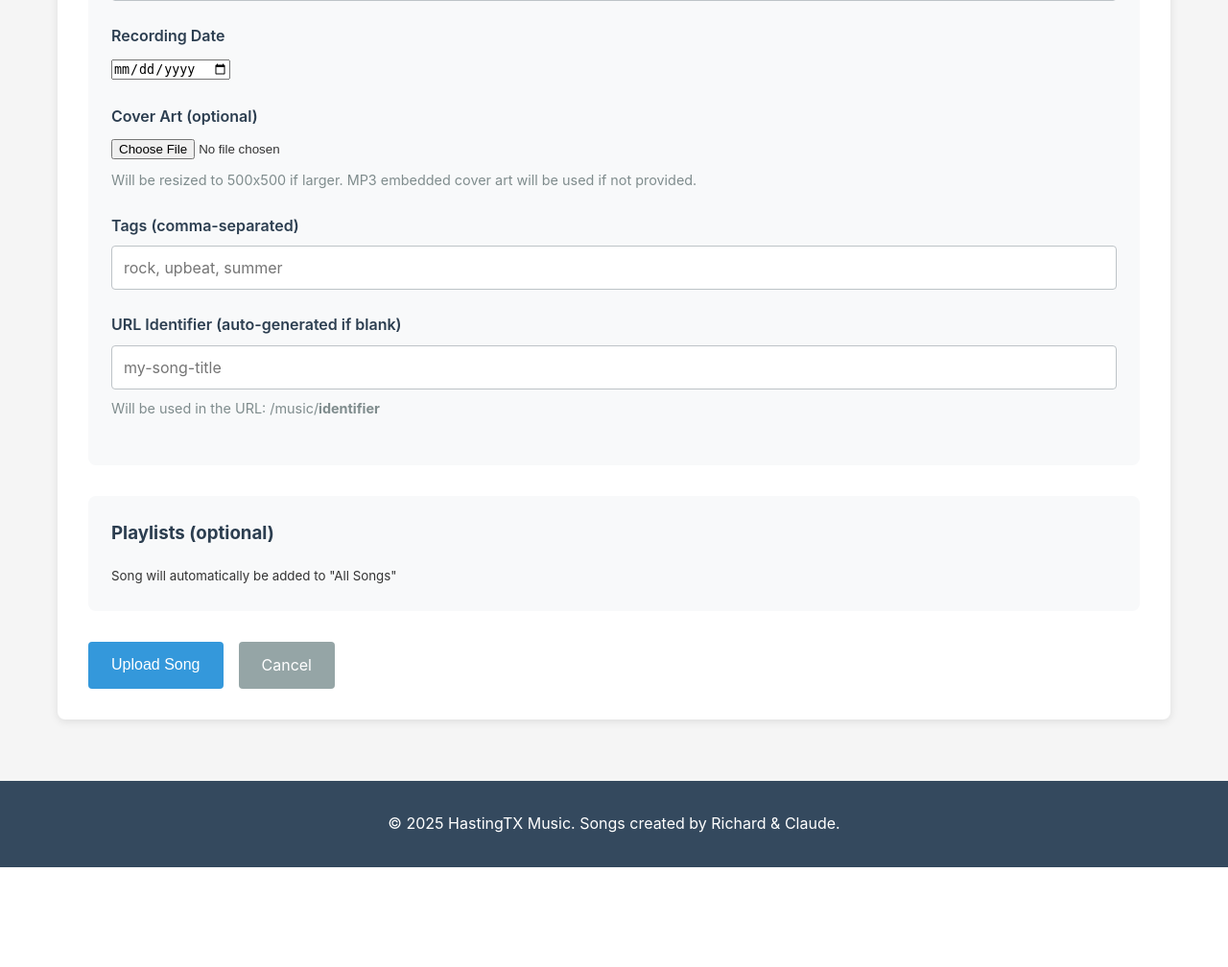
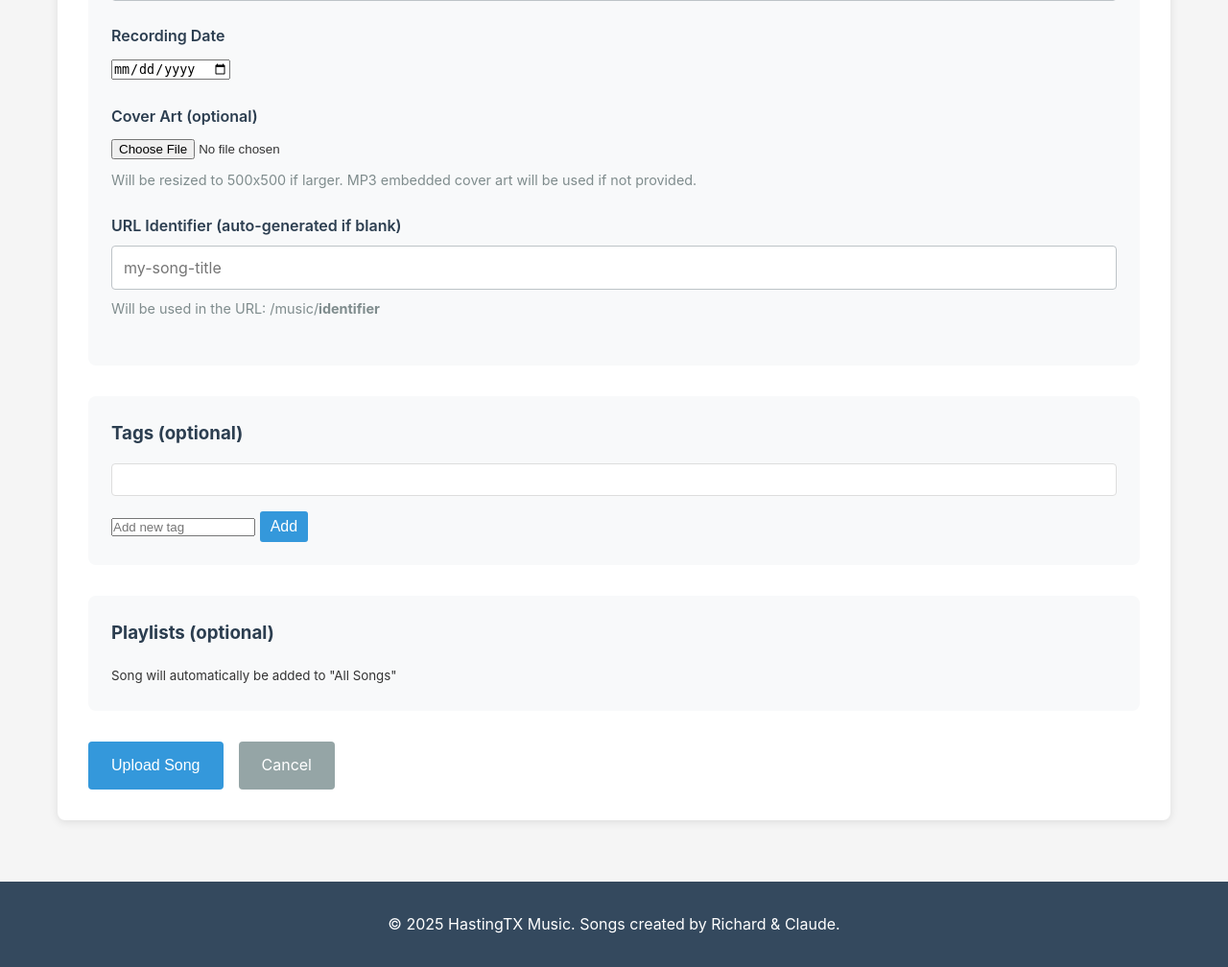
Before and after one commit to richardahasting/hastingtx-music, a Flask app: page /admin/upload in a window 1280 px wide. Shown: the part 1733-2741 px from the top of the page at 96% size. Before the commit the page ends 2637 px from the top, so only its background shows below. Run offline with Flask 3, Linux system fonts and the light colour scheme; data that the repository does not hold is empty; some libraries are stand-ins or nearby versions.

Commit message:
Add many-to-many tags system
Database:
- Create tags table for tag definitions
- Create song_tags junction table for many-to-many relationships
- Migrate existing comma-separated tags to new structure

Backend:
- Add Tag model with get_all, get_by_name, create, get_or_create
- Add get_tags_for_song, set_song_tags, add/remove_song_tag methods
- Add Song.get_by_tag() method
- Add /music/tag/<name> route for tag pages
- Add /api/tags GET and POST endpoints
- Add Tags dropdown to navigation (shows tags with songs)

Frontend:
- Add Tags dropdown to navigation showing tag name and song count
- Add tag checkboxes to upload and edit song pages
- Add "Add new tag" inline form on both pages

CLI:
- Add tags list, create, songs, add, remove, show commands

🤖 Generated with [Claude Code](https://claude.com/claude-code)

Co-Authored-By: Claude <noreply@anthropic.com>

```diff
--- a/app.py
+++ b/app.py
@@ -9,7 +9,7 @@ from werkzeug.utils import secure_filename
 from PIL import Image
 
 from config import config
-from models import Song, Playlist, Rating, Comment, Subscriber, EmailLog, Genre
+from models import Song, Playlist, Rating, Comment, Subscriber, EmailLog, Genre, Tag
 from utils import (
     allowed_file, generate_identifier, extract_mp3_metadata, write_mp3_metadata,
     save_uploaded_file, is_ip_allowed, format_duration, format_file_size
@@ -49,7 +49,9 @@ def inject_admin_status():
     nav_albums = [a['album'] for a in albums if a['album']]
     # Get genres that have songs for navigation
     nav_genres = Genre.get_with_songs()
-    return dict(is_admin_ip=is_admin, nav_playlists=nav_playlists, nav_albums=nav_albums, nav_genres=nav_genres)
+    # Get tags that have songs for navigation
+    nav_tags = Tag.get_with_songs()
+    return dict(is_admin_ip=is_admin, nav_playlists=nav_playlists, nav_albums=nav_albums, nav_genres=nav_genres, nav_tags=nav_tags)
 
 
 # Template filters
@@ -190,6 +192,31 @@ def genre(genre_name):
     return render_template('playlist.html', playlist=genre_playlist, songs=songs, is_genre=True)
 
 
+@app.route('/music/tag/<path:tag_name>')
+def tag(tag_name):
+    """Display all songs with a specific tag."""
+    # Get songs with this tag
+    songs = Song.get_by_tag(tag_name)
+
+    if not songs:
+        abort(404, description=f"Tag '{tag_name}' not found or has no songs")
+
+    # Get tag info for description
+    tag_info = Tag.get_by_name(tag_name)
+    tag_desc = tag_info['description'] if tag_info else None
+
+    # Create a virtual playlist object for the template
+    tag_playlist = {
+        'id': None,
+        'identifier': 'tag-' + tag_name.lower().replace(' ', '-'),
+        'name': f'#{tag_name}',
+        'description': tag_desc or f'All songs tagged with #{tag_name}',
+        'sort_order': 'title'
+    }
+
+    return render_template('playlist.html', playlist=tag_playlist, songs=songs, is_tag=True)
+
+
 @app.route('/download/song/<identifier>')
 def download_song(identifier):
     """Download a single MP3 file."""
@@ -266,7 +293,8 @@ def upload():
         albums = Song.get_distinct_albums()
         album_names = [a['album'] for a in albums if a['album']]
         genres = Genre.get_all()
-        return render_template('upload.html', playlists=playlists, albums=album_names, genres=genres)
+        tags = Tag.get_all()
+        return render_template('upload.html', playlists=playlists, albums=album_names, genres=genres, tags=tags)
 
     # Handle POST - file upload
     if 'file' not in request.files:
@@ -374,6 +402,12 @@ def upload():
             if playlist_id:
                 Playlist.add_song(int(playlist_id), song['id'])
 
+        # Add selected tags
+        tag_ids = request.form.getlist('tags[]')
+        for tag_id in tag_ids:
+            if tag_id:
+                Tag.add_song_tag(song['id'], int(tag_id))
+
         return jsonify({
             'success': True,
             'song': dict(song),
@@ -400,7 +434,10 @@ def edit_song(song_id):
         song_playlists = Playlist.get_playlists_for_song(song_id)
         song_playlist_ids = [p['id'] for p in song_playlists]
         genres = Genre.get_all()
-        return render_template('edit_song.html', song=song, playlists=playlists, song_playlist_ids=song_playlist_ids, genres=genres)
+        tags = Tag.get_all()
+        song_tags = Tag.get_tags_for_song(song_id)
+        song_tag_ids = [t['id'] for t in song_tags]
+        return render_template('edit_song.html', song=song, playlists=playlists, song_playlist_ids=song_playlist_ids, genres=genres, tags=tags, song_tag_ids=song_tag_ids)
 
     # Handle POST - update metadata
     try:
@@ -470,6 +507,11 @@ def edit_song(song_id):
         playlist_ids = request.form.getlist('playlists[]')
         playlist_ids = [int(pid) for pid in playlist_ids if pid]
         Playlist.set_song_playlists(song_id, playlist_ids)
+
+        # Update tag memberships
+        tag_ids = request.form.getlist('tags[]')
+        tag_ids = [int(tid) for tid in tag_ids if tid]
+        Tag.set_song_tags(song_id, tag_ids)
 
         return jsonify({
             'success': True,
@@ -774,6 +816,36 @@ def create_genre():
         return jsonify({'error': str(e)}), 500
 
 
+@app.route('/api/tags')
+def api_tags():
+    """Get all tags as JSON."""
+    tags = Tag.get_all()
+    return jsonify([dict(t) for t in tags])
+
+
+@app.route('/api/tags', methods=['POST'])
+@require_admin_ip
+def create_tag():
+    """Create a new tag."""
+    data = request.get_json()
+    name = data.get('name', '').strip().lower()
+    description = data.get('description', '').strip() or None
+
+    if not name:
+        return jsonify({'error': 'Tag name is required'}), 400
+
+    # Check for case-insensitive duplicate
+    existing = Tag.get_by_name(name)
+    if existing:
+        return jsonify({'error': f'Tag "{existing["name"]}" already exists'}), 400
+
+    try:
+        tag = Tag.create(name, description)
+        return jsonify({'success': True, 'tag': dict(tag)})
+    except Exception as e:
+        return jsonify({'error': str(e)}), 500
+
+
 @app.route('/api/subscribe', methods=['POST'])
 def subscribe():
     """Subscribe to email notifications."""
--- a/models.py
+++ b/models.py
@@ -1,6 +1,94 @@
-"""Data models and database operations for songs, playlists, and genres."""
+"""Data models and database operations for songs, playlists, genres, and tags."""
 import secrets
 from db import db
+
+
+class Tag:
+    """Tag model and database operations."""
+
+    @staticmethod
+    def get_all():
+        """Get all tags ordered by name."""
+        query = "SELECT * FROM tags ORDER BY name"
+        return db.execute(query)
+
+    @staticmethod
+    def get_by_id(tag_id):
+        """Get a tag by its ID."""
+        query = "SELECT * FROM tags WHERE id = %s"
+        return db.execute_one(query, (tag_id,))
+
+    @staticmethod
+    def get_by_name(name):
+        """Get a tag by its name (case-insensitive)."""
+        query = "SELECT * FROM tags WHERE LOWER(name) = LOWER(%s)"
+        return db.execute_one(query, (name,))
+
+    @staticmethod
+    def create(name, description=None):
+        """Create a new tag."""
+        query = """
+            INSERT INTO tags (name, description)
+            VALUES (%s, %s)
+            RETURNING *
+        """
+        return db.insert(query, (name.lower(), description))
+
+    @staticmethod
+    def get_or_create(name):
+        """Get existing tag or create new one."""
+        tag = Tag.get_by_name(name)
+        if tag:
+            return tag
+        return Tag.create(name)
+
+    @staticmethod
+    def get_with_songs():
+        """Get all tags that have at least one song, with song count."""
+        query = """
+            SELECT t.*, COUNT(st.song_id) as song_count
+            FROM tags t
+            INNER JOIN song_tags st ON t.id = st.tag_id
+            GROUP BY t.id
+            ORDER BY t.name
+        """
+        return db.execute(query)
+
+    @staticmethod
+    def get_tags_for_song(song_id):
+        """Get all tags for a specific song."""
+        query = """
+            SELECT t.*
+            FROM tags t
+            JOIN song_tags st ON t.id = st.tag_id
+            WHERE st.song_id = %s
+            ORDER BY t.name
+        """
+        return db.execute(query, (song_id,))
+
+    @staticmethod
+    def set_song_tags(song_id, tag_ids):
+        """Set the tags for a song (replaces existing)."""
+        # Remove existing tags
+        db.execute("DELETE FROM song_tags WHERE song_id = %s", (song_id,))
+        # Add new tags
+        for tag_id in tag_ids:
+            db.execute(
+                "INSERT INTO song_tags (song_id, tag_id) VALUES (%s, %s) ON CONFLICT DO NOTHING",
+                (song_id, tag_id)
+            )
+
+    @staticmethod
+    def add_song_tag(song_id, tag_id):
+        """Add a single tag to a song."""
+        query = "INSERT INTO song_tags (song_id, tag_id) VALUES (%s, %s) ON CONFLICT DO NOTHING"
+        db.execute(query, (song_id, tag_id))
+
+    @staticmethod
+    def remove_song_tag(song_id, tag_id):
+        """Remove a single tag from a song."""
+        query = "DELETE FROM song_tags WHERE song_id = %s AND tag_id = %s"
+        db.execute(query, (song_id, tag_id))
 
 
 class Genre:
@@ -152,6 +240,19 @@ class Song:
         """Get all songs in a genre."""
         query = "SELECT * FROM songs WHERE genre = %s ORDER BY title"
         return db.execute(query, (genre_name,))
+
+    @staticmethod
+    def get_by_tag(tag_name):
+        """Get all songs with a specific tag."""
+        query = """
+            SELECT s.*
+            FROM songs s
+            JOIN song_tags st ON s.id = st.song_id
+            JOIN tags t ON st.tag_id = t.id
+            WHERE LOWER(t.name) = LOWER(%s)
+            ORDER BY s.title
+        """
+        return db.execute(query, (tag_name,))
 
     @staticmethod
     def get_distinct_albums():
--- a/templates/base.html
+++ b/templates/base.html
@@ -32,6 +32,16 @@
                         <ul class="dropdown-menu">
                             {% for g in nav_genres %}
                             <li><a href="{{ url_for('genre', genre_name=g.name) }}">{{ g.name }} ({{ g.song_count }})</a></li>
+                            {% endfor %}
+                        </ul>
+                    </li>
+                    {% endif %}
+                    {% if nav_tags %}
+                    <li class="nav-dropdown">
+                        <a href="#" class="dropdown-toggle">Tags ▾</a>
+                        <ul class="dropdown-menu">
+                            {% for t in nav_tags %}
+                            <li><a href="{{ url_for('tag', tag_name=t.name) }}">#{{ t.name }} ({{ t.song_count }})</a></li>
                             {% endfor %}
                         </ul>
                     </li>
--- a/templates/upload.html
+++ b/templates/upload.html
@@ -136,14 +136,26 @@
                 </div>
 
                 <div class="form-group">
-                    <label for="tags">Tags (comma-separated)</label>
-                    <input type="text" id="tags" name="tags" placeholder="rock, upbeat, summer">
-                </div>
-
-                <div class="form-group">
                     <label for="identifier">URL Identifier (auto-generated if blank)</label>
                     <input type="text" id="identifier" name="identifier" placeholder="my-song-title">
                     <small>Will be used in the URL: /music/<strong>identifier</strong></small>
+                </div>
+            </div>
+
+            <div class="form-section">
+                <h3>Tags (optional)</h3>
+                <div class="tag-checkboxes checkbox-grid">
+                    {% for tag in tags %}
+                    <label class="checkbox-label">
+                        <input type="checkbox" name="tags[]" value="{{ tag.id }}">
+                        #{{ tag.name }}
+                    </label>
+                    {% endfor %}
+                </div>
+                <div class="new-tag-inline" style="margin-top: 0.5rem;">
+                    <input type="text" id="new-tag-name" placeholder="Add new tag" style="width: 150px; display: inline-block;">
+                    <button type="button" class="btn btn-small" onclick="createNewTag()">Add</button>
+                    <span id="tag-create-status" style="margin-left: 0.5rem;"></span>
                 </div>
             </div>
 
@@ -486,5 +498,46 @@ uploadForm.addEventListener('submit', async (e) => {
         submitBtn.disabled = false;
     }
 });
+
+// Create new tag
+async function createNewTag() {
+    const nameInput = document.getElementById('new-tag-name');
+    const status = document.getElementById('tag-create-status');
+    const name = nameInput.value.trim().toLowerCase();
+
+    if (!name) {
+        status.innerHTML = '<span class="warning-alert">Tag name required</span>';
+        return;
+    }
+
+    status.innerHTML = 'Creating...';
+
+    try {
+        const response = await fetch('/api/tags', {
+            method: 'POST',
+            headers: { 'Content-Type': 'application/json' },
+            body: JSON.stringify({ name: name })
+        });
+
+        const data = await response.json();
+
+        if (data.success) {
+            // Add checkbox for new tag
+            const container = document.querySelector('.tag-checkboxes');
+            const label = document.createElement('label');
+            label.className = 'checkbox-label';
+            label.innerHTML = `<input type="checkbox" name="tags[]" value="${data.tag.id}" checked> #${data.tag.name}`;
+            container.appendChild(label);
+
+            nameInput.value = '';
+            status.innerHTML = `<span class="warning-info">Tag "#${data.tag.name}" created!</span>`;
+            setTimeout(() => { status.innerHTML = ''; }, 2000);
+        } else {
+            status.innerHTML = `<span class="warning-alert">${data.error}</span>`;
+        }
+    } catch (error) {
+        status.innerHTML = `<span class="warning-alert">Error: ${error.message}</span>`;
+    }
+}
 </script>
 {% endblock %}
```
Also changed, not shown: database/add_tags.sql (added, +23 -0 lines), music-cli.py (+154 -1 lines), templates/edit_song.html (+59 -5 lines).
